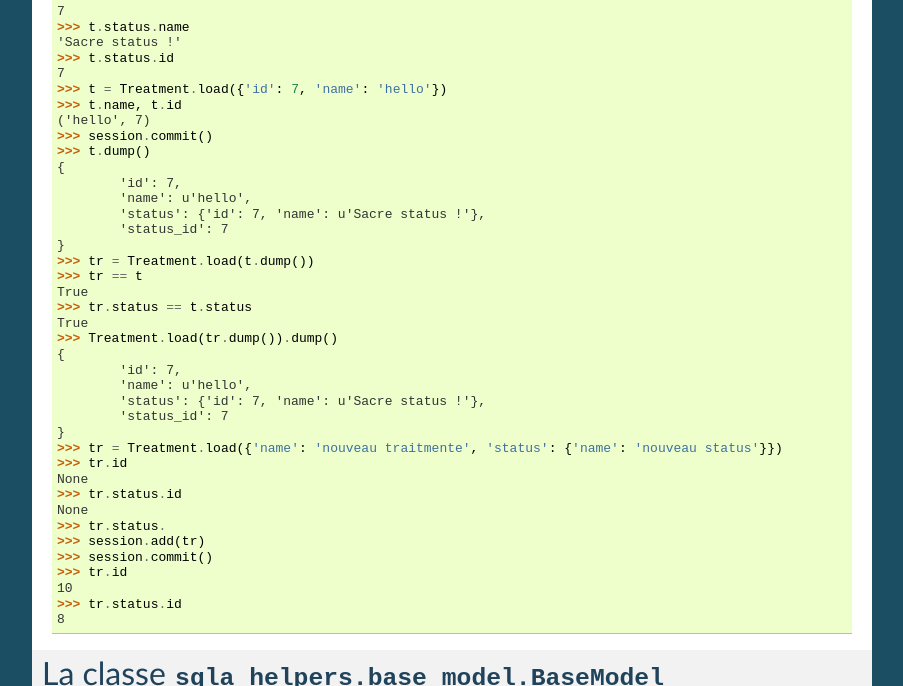
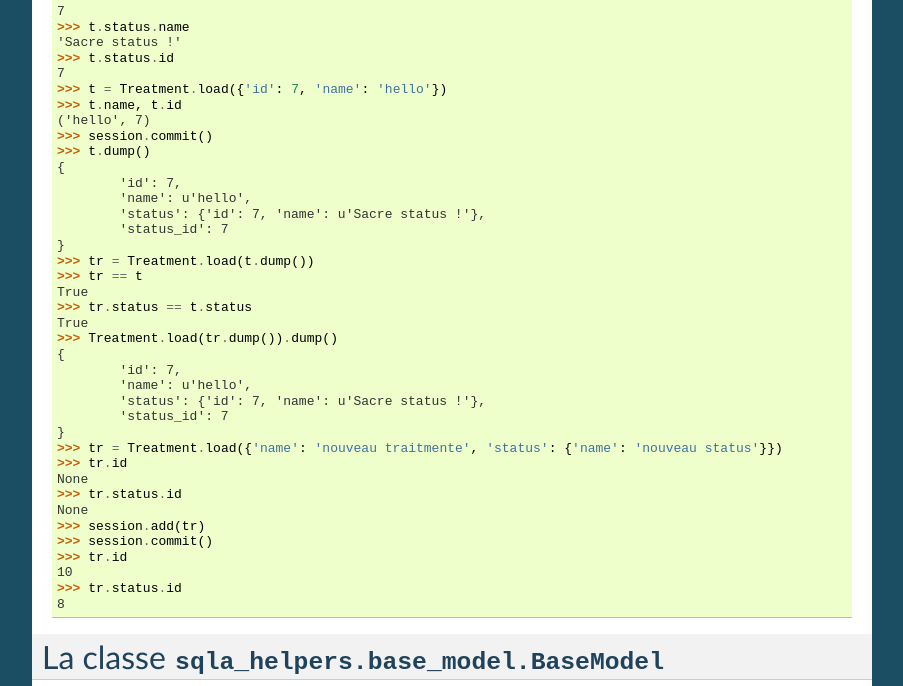
Before and after one commit to moumoutte/sqla_helpers, a Sphinx documentation site: the page built from doc/sqla_helpers.rst, in a window 1280 px wide and 900 px high, scrolled down 3256 px, cut to the strip 0-686 px from the top of the window. Shown: the whole strip, without its empty margins (198-1101 px from the left). Built offline with Sphinx 7.4.7, drawn with Linux system fonts in a browser that asks for light colours.

Commit message:
Correction d'un exemple de load

```diff
--- a/doc/sqla_helpers.rst
+++ b/doc/sqla_helpers.rst
@@ -247,7 +247,6 @@ sont trouvés dans le dictionnaire. Sinon, une nouvelle instance est créée.
         None
         >>> tr.status.id
         None
-        >>> tr.status.
         >>> session.add(tr)
         >>> session.commit()
         >>> tr.id
```
